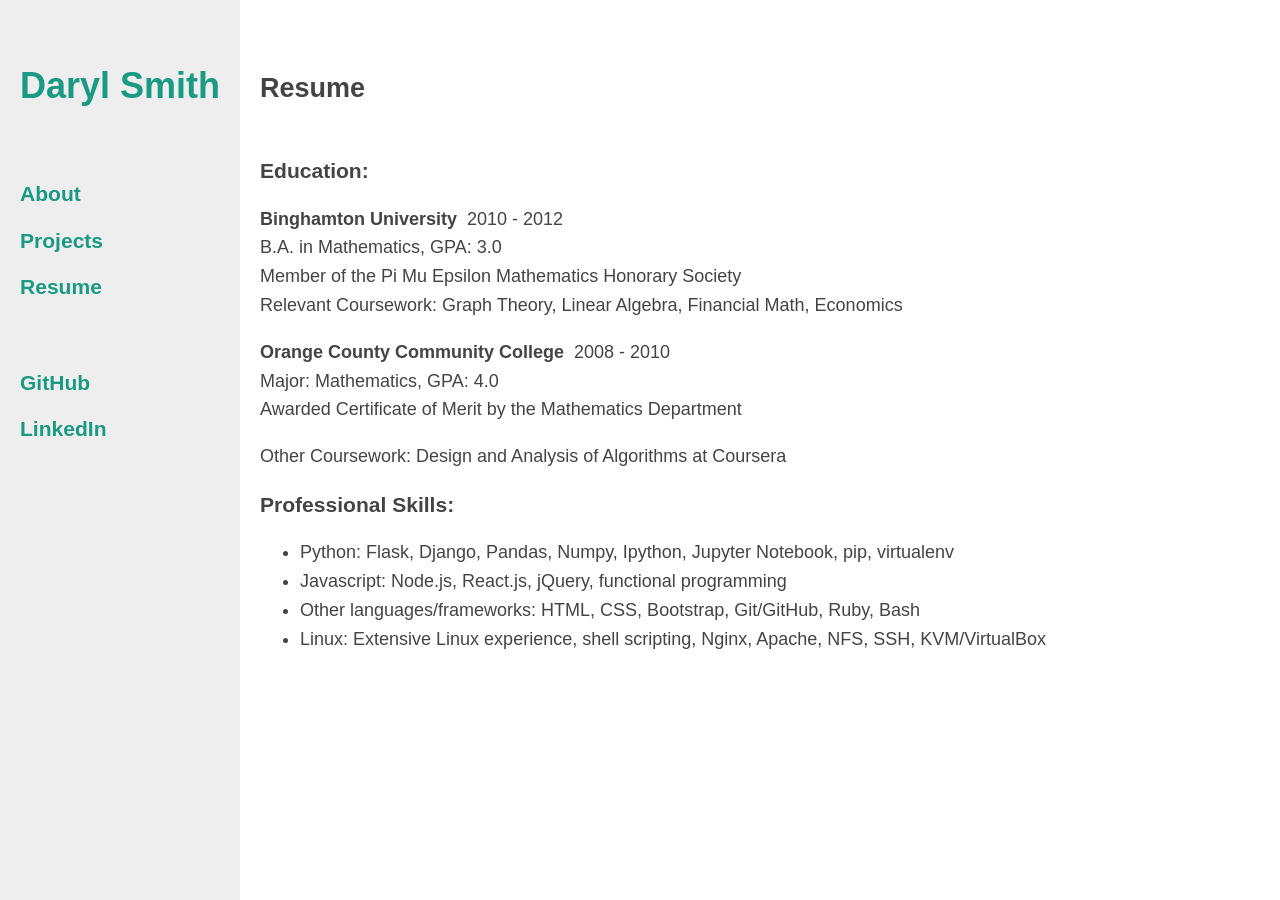
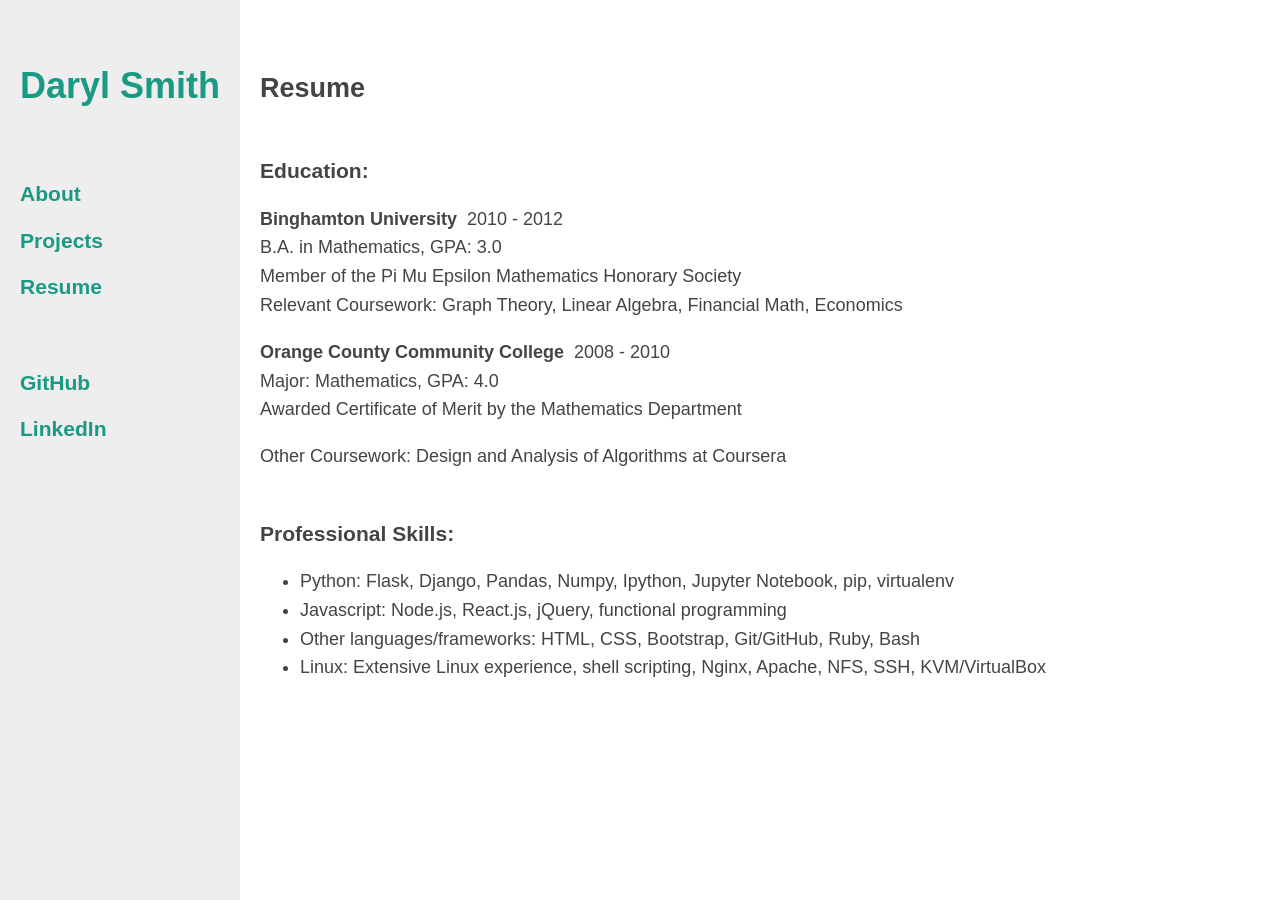
Before and after one commit to dschmaryl/dschmaryl.github.io, a Jekyll site: the page built from resume/index.md, in a window 1280 px wide. Built offline with Jekyll 4.4.1, drawn with Linux system fonts in a browser that asks for light colours; some web fonts are replaced.

Commit message:
formatting

```diff
--- a/resume/index.md
+++ b/resume/index.md
@@ -2,7 +2,6 @@
 layout: page
 title: "Resume"
 ---
-
 <h3>Education:</h3>
 <span class="bold">Binghamton University</span> 2010 - 2012<br />
 B.A. in Mathematics, GPA: 3.0<br />
@@ -13,8 +12,8 @@ Relevant Coursework: Graph Theory, Linear Algebra, Financial Math, Economics<br
 Major: Mathematics, GPA: 4.0<br />
 Awarded Certificate of Merit by the Mathematics Department<br />
 
-Other Coursework: Design and Analysis of Algorithms at Coursera
-
+Other Coursework: Design and Analysis of Algorithms at Coursera<br />
+<br />
 <h3>Professional Skills:</h3>
 <ul>
   <li>Python: Flask, Django, Pandas, Numpy, Ipython, Jupyter Notebook, pip, virtualenv</li>
```
